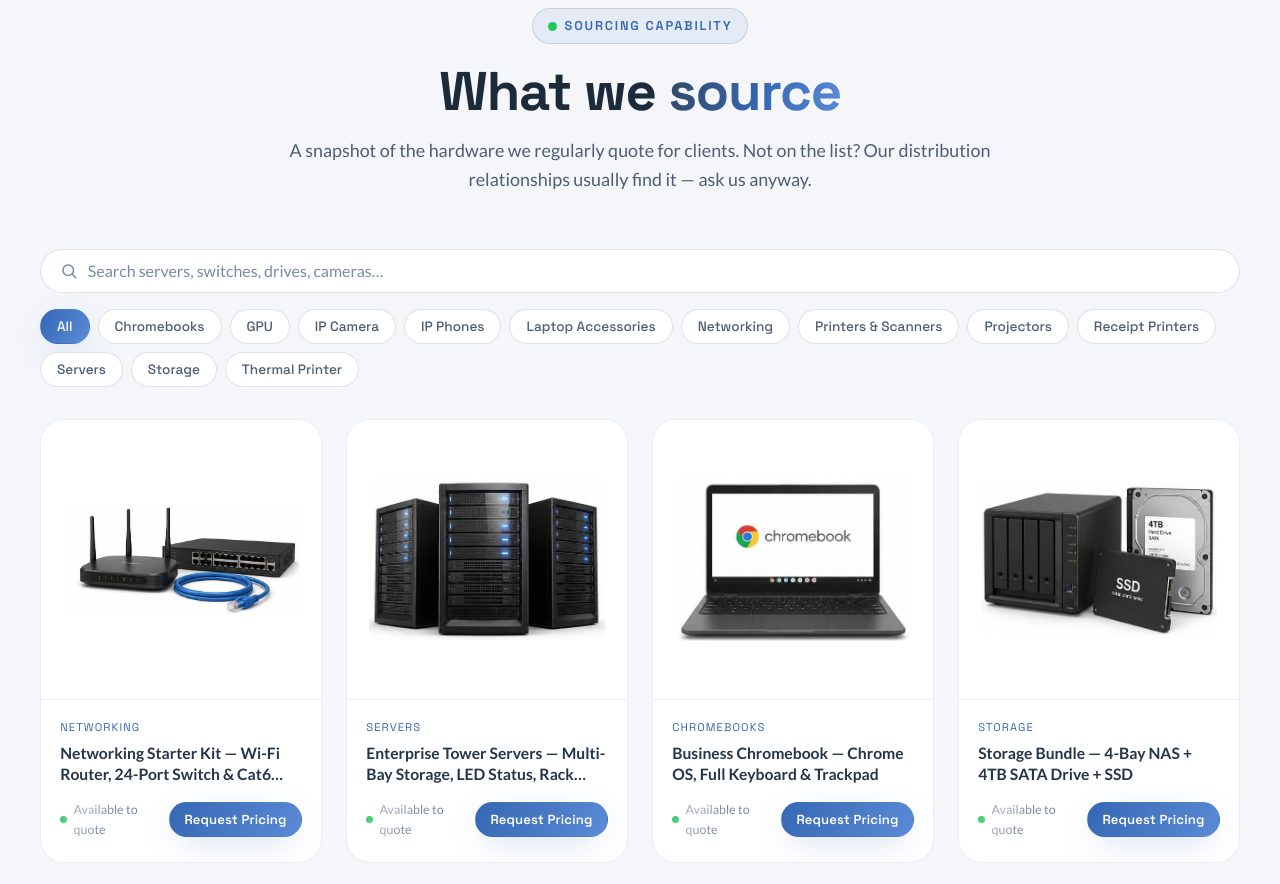
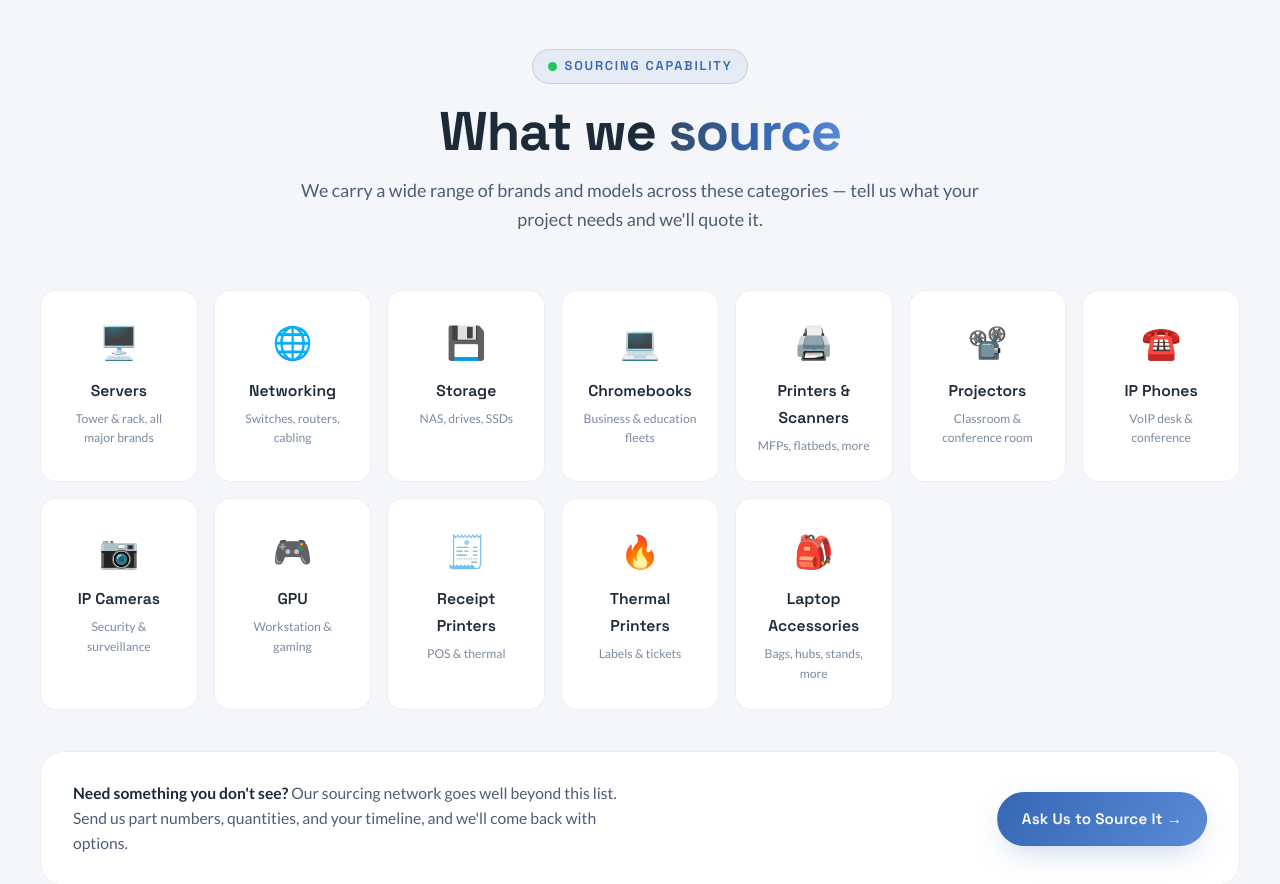
Before and after one commit to Awtra/1clicktech-website, a plain HTML site: page index.html in a window 1280 px wide. Shown: the part 1900-2784 px from the top of the page. Drawn offline with Linux system fonts and the light colour scheme.

Commit message:
Client feedback round: general category cards (no clickable products), fixed GPU/receipt-printer images, static category strip (GPU no longer duplicated), Unit 122, removed 'tested' wording

```diff
--- a/css/styles.css
+++ b/css/styles.css
@@ -177,6 +177,8 @@
    (px-per-second), and the padding-right equal to the gap makes the -50% loop
    point land exactly on the duplicated set, so there is never a jump. */
 .marquee{margin-top:clamp(2.5rem,5vw,4rem);border-block:1px solid var(--line);padding:1.2rem 0;overflow:hidden;-webkit-mask-image:linear-gradient(90deg,transparent,#000 12%,#000 88%,transparent);mask-image:linear-gradient(90deg,transparent,#000 12%,#000 88%,transparent)}
+.marquee--static{-webkit-mask-image:none;mask-image:none}
+.marquee--static .marquee__track{animation:none;width:auto;flex-wrap:wrap;justify-content:center;gap:.6rem 2.4rem;padding-right:0}
 .marquee__track{display:flex;gap:3.5rem;padding-right:3.5rem;width:max-content;animation:scroll-x 40s linear infinite}
 .marquee__track.paused{animation-play-state:paused}
 .marquee__track span{font-family:var(--f-display);font-weight:600;font-size:1.2rem;color:rgba(28,42,66,.32);letter-spacing:.02em;white-space:nowrap}
@@ -342,7 +344,8 @@
 .cat-tile:hover::after{opacity:.10}
 .cat-ico{font-size:2rem;display:block;margin-bottom:.6rem;position:relative;z-index:1;transition:transform .3s var(--ease)}
 .cat-tile:hover .cat-ico{transform:scale(1.15) rotate(-6deg)}
-.cat-tile span:last-child{font-family:var(--f-display);font-weight:600;color:var(--ink);font-size:.98rem;position:relative;z-index:1}
+.cat-tile span:not(.cat-ico){font-family:var(--f-display);font-weight:600;color:var(--ink);font-size:.98rem;position:relative;z-index:1}
+.cat-tile small{display:block;font-size:.76rem;color:var(--muted);margin-top:.3rem;position:relative;z-index:1}
 
 /* ---------- WHY ---------- */
 .why__grid{display:grid;grid-template-columns:1fr 1.05fr;gap:clamp(2rem,4vw,4rem);align-items:start}
--- a/index.html
+++ b/index.html
@@ -10,7 +10,7 @@
 <link rel="preconnect" href="https://fonts.googleapis.com" />
 <link rel="preconnect" href="https://fonts.gstatic.com" crossorigin />
 <link href="https://fonts.googleapis.com/css2?family=Space+Grotesk:wght@400;500;600;700&family=Lato:wght@300;400;700;900&display=swap" rel="stylesheet" />
-<link rel="stylesheet" href="css/styles.css?v=4" />
+<link rel="stylesheet" href="css/styles.css?v=5" />
 </head>
 <body class="b2b">
 
@@ -79,10 +79,9 @@
     </div>
   </div>
 
-  <!-- BRAND MARQUEE -->
-  <div class="marquee reveal" aria-hidden="true">
+  <!-- CATEGORY STRIP (static, calm — single set, no duplicates) -->
+  <div class="marquee marquee--static reveal" aria-label="Hardware categories we source">
     <div class="marquee__track">
-      <span>Servers</span><span>Networking</span><span>Storage</span><span>Chromebooks</span><span>Printers &amp; Scanners</span><span>Projectors</span><span>IP Phones</span><span>IP Cameras</span><span>GPU</span><span>Receipt Printers</span><span>Laptop Accessories</span>
       <span>Servers</span><span>Networking</span><span>Storage</span><span>Chromebooks</span><span>Printers &amp; Scanners</span><span>Projectors</span><span>IP Phones</span><span>IP Cameras</span><span>GPU</span><span>Receipt Printers</span><span>Laptop Accessories</span>
     </div>
   </div>
@@ -116,36 +115,32 @@
   </div>
 </section>
 
-<!-- ░░ WHAT WE SOURCE (live catalog, B2B mode) ░░ -->
+<!-- ░░ WHAT WE SOURCE (general categories — brands & models quoted per request) ░░ -->
 <section class="catalog" id="solutions">
   <div class="wrap">
     <div class="section-head reveal">
       <span class="eyebrow eyebrow--center"><span class="live-dot"></span> Sourcing capability</span>
       <h2 class="section-title">What we <span class="grad-text">source</span></h2>
-      <p class="section-sub">A snapshot of the hardware we regularly quote for clients. Not on the list? Our distribution relationships usually find it — ask us anyway.</p>
+      <p class="section-sub">We carry a wide range of brands and models across these categories — tell us what your project needs and we'll quote it.</p>
     </div>
 
-    <div class="catalog__toolbar reveal">
-      <div class="search-field">
-        <svg viewBox="0 0 24 24"><circle cx="11" cy="11" r="7"/><line x1="21" y1="21" x2="16.65" y2="16.65"/></svg>
-        <input type="text" id="catalogSearch" placeholder="Search servers, switches, drives, cameras…" />
-      </div>
-      <div class="filter-chips" id="filterChips">
-        <button class="chip chip--filter is-active" data-cat="all">All</button>
-      </div>
+    <div class="cat-grid reveal">
+      <div class="cat-tile"><span class="cat-ico">🖥️</span><span>Servers</span><small>Tower &amp; rack, all major brands</small></div>
+      <div class="cat-tile"><span class="cat-ico">🌐</span><span>Networking</span><small>Switches, routers, cabling</small></div>
+      <div class="cat-tile"><span class="cat-ico">💾</span><span>Storage</span><small>NAS, drives, SSDs</small></div>
+      <div class="cat-tile"><span class="cat-ico">💻</span><span>Chromebooks</span><small>Business &amp; education fleets</small></div>
+      <div class="cat-tile"><span class="cat-ico">🖨️</span><span>Printers &amp; Scanners</span><small>MFPs, flatbeds, more</small></div>
+      <div class="cat-tile"><span class="cat-ico">📽️</span><span>Projectors</span><small>Classroom &amp; conference room</small></div>
+      <div class="cat-tile"><span class="cat-ico">☎️</span><span>IP Phones</span><small>VoIP desk &amp; conference</small></div>
+      <div class="cat-tile"><span class="cat-ico">📷</span><span>IP Cameras</span><small>Security &amp; surveillance</small></div>
+      <div class="cat-tile"><span class="cat-ico">🎮</span><span>GPU</span><small>Workstation &amp; gaming</small></div>
+      <div class="cat-tile"><span class="cat-ico">🧾</span><span>Receipt Printers</span><small>POS &amp; thermal</small></div>
+      <div class="cat-tile"><span class="cat-ico">🔥</span><span>Thermal Printers</span><small>Labels &amp; tickets</small></div>
+      <div class="cat-tile"><span class="cat-ico">🎒</span><span>Laptop Accessories</span><small>Bags, hubs, stands, more</small></div>
     </div>
 
-    <div class="product-grid is-collapsed" id="productGrid" aria-live="polite">
-      <!-- Skeletons injected by JS, then real cards -->
-    </div>
-
-    <div class="catalog__more">
-      <button class="btn btn--ghost" id="showAllBtn" hidden>Show all categories ↓</button>
-    </div>
-
-    <p class="catalog__empty" id="catalogEmpty" hidden>Nothing matches that search — but our supplier network is wider than this page. Send us the part number in the quote form below.</p>
     <div class="catalog__sourcing-note reveal">
-      <p><strong>Need something you don't see?</strong> This page shows representative inventory — our sourcing network goes well beyond it. Send us part numbers, quantities, and your timeline, and we'll come back with options.</p>
+      <p><strong>Need something you don't see?</strong> Our sourcing network goes well beyond this list. Send us part numbers, quantities, and your timeline, and we'll come back with options.</p>
       <a href="#contact" class="btn btn--accent">Ask Us to Source It →</a>
     </div>
   </div>
@@ -174,7 +169,7 @@
       <article class="step">
         <span class="step__num">03</span>
         <h3>We ship &amp; support</h3>
-        <p>Hardware ships tested and warrantied, typically in 2–5 days. And after the order, we're still easy to reach.</p>
+        <p>Hardware ships factory sealed and warrantied, typically in 2–5 days. And after the order, we're still easy to reach.</p>
       </article>
     </div>
   </div>
@@ -336,7 +331,7 @@
     <div class="footer__col footer__col--wide">
       <h4>Talk to us</h4>
       <p>Sourcing a project or need a hard-to-find part? Reach out — a real person answers.</p>
-      <p class="footer__contact-lines"><a href="tel:+14842218279">📞 +1 (484) 221-8279</a><br>6801 W Tilghman St, Unit 108 · Allentown, PA 18106<br><a href="mailto:sales@1clktech.com">✉️ sales@1clktech.com</a></p>
+      <p class="footer__contact-lines"><a href="tel:+148****8279">📞 +1 (484) 221-8279</a><br>6801 W Tilghman St, Unit 122 · Allentown, PA 18106<br><a href="mailto:sales@1clktech.com">✉️ sales@1clktech.com</a></p>
     </div>
   </div>
   <div class="footer__bar wrap">
@@ -351,7 +346,7 @@
 <!-- ░░ BACK TO TOP ░░ -->
 <button class="to-top" id="toTop" aria-label="Back to top">↑</button>
 
-<script src="js/config.js?v=4"></script>
-<script src="js/app.js?v=4"></script>
+<script src="js/config.js?v=5"></script>
+<script src="js/app.js?v=5"></script>
 </body>
 </html>
--- a/js/app.js
+++ b/js/app.js
@@ -134,6 +134,7 @@
   }
 
   async function loadCatalog(isRefresh) {
+    if (!$("#productGrid")) return;          // catalog section removed → nothing to render
     const grid = $("#productGrid");
     if (!isRefresh) renderSkeletons(8);
     try {
@@ -313,11 +314,12 @@
     }
     document.addEventListener("keydown", e => { if (e.key === "Escape") closeMenu(); });
 
-    // search
-    $("#catalogSearch").addEventListener("input", e => { searchTerm = e.target.value; renderProducts(); });
+    // search + show all (only wired when the product grid exists)
+    const searchEl = $("#catalogSearch");
+    if (searchEl) searchEl.addEventListener("input", e => { searchTerm = e.target.value; renderProducts(); });
 
-    // show all / show fewer
-    $("#showAllBtn").addEventListener("click", () => {
+    const showAllEl = $("#showAllBtn");
+    if (showAllEl) showAllEl.addEventListener("click", () => {
       showAll = !showAll;
       renderProducts();
       if (!showAll) document.getElementById("solutions").scrollIntoView({ behavior: "smooth" });
```
Also changed, not shown: assets/products/gpu.jpg, assets/products/receipt-printer.jpg.
